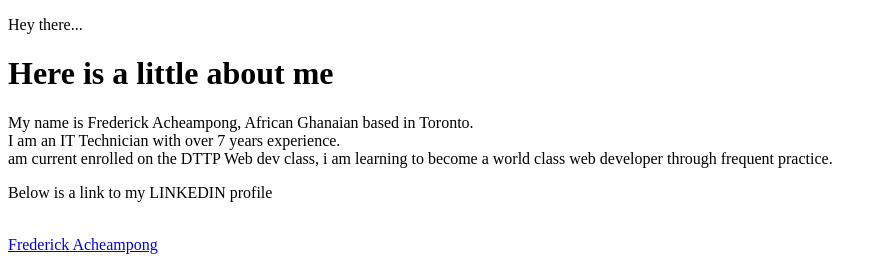
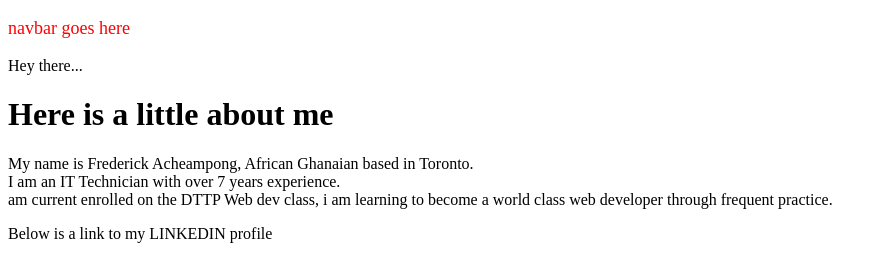
Before and after one commit to kofiyaazo/first-repository, a plain HTML site: page index.html in a window 1280 px wide. Shown: the top 271 px of the page, without its empty margins (0-887 px from the left). Drawn offline with Linux system fonts and the light colour scheme.

Commit message:
inserted a paragraph

```diff
--- a/index.html
+++ b/index.html
@@ -4,6 +4,7 @@
         <title>Biography</title>
     </head>
     <body>
+        <p style="color: red;font-size:large">navbar goes here</p>
         <p>Hey there...</p>
         <h1 style="font: size 30px;">Here is a little about me </h1>
         <p>My name is Frederick Acheampong, African Ghanaian based in Toronto.<br> I am an IT Technician with over 7 years experience. <br> am current enrolled on the DTTP Web dev class, i am learning to become a world class web developer through frequent practice.
```
